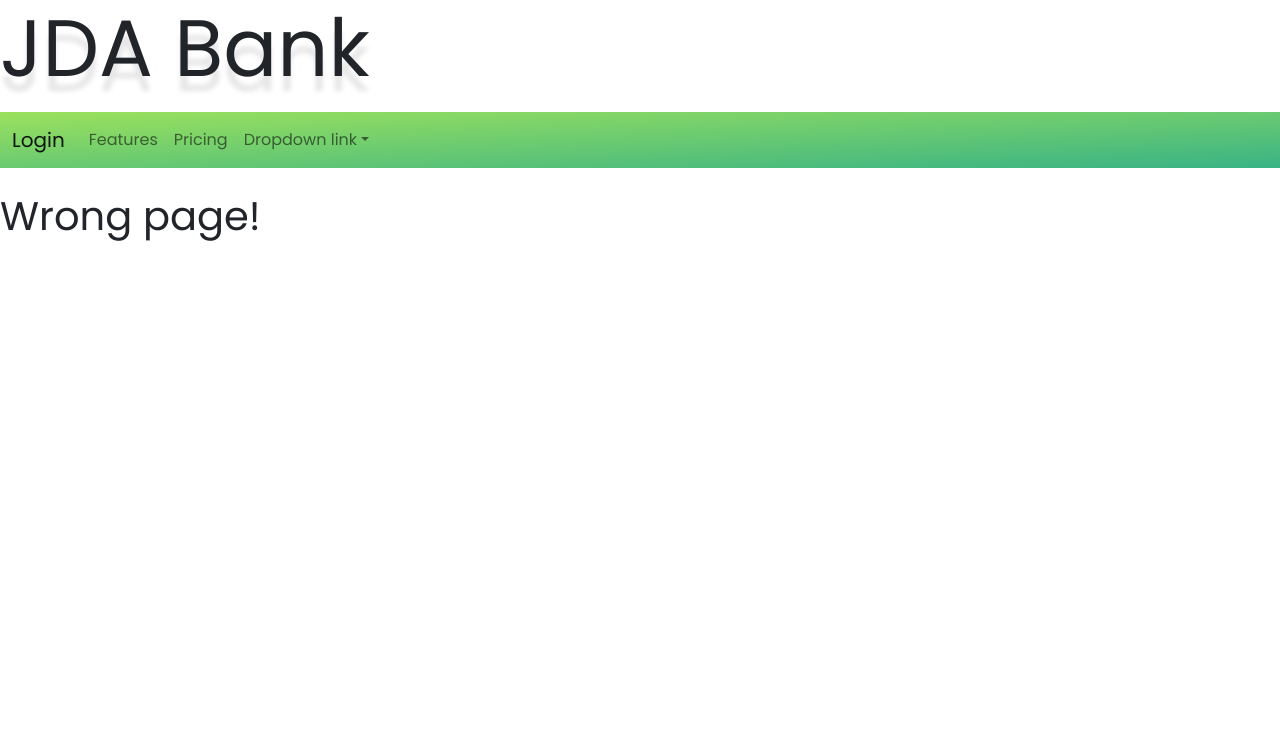
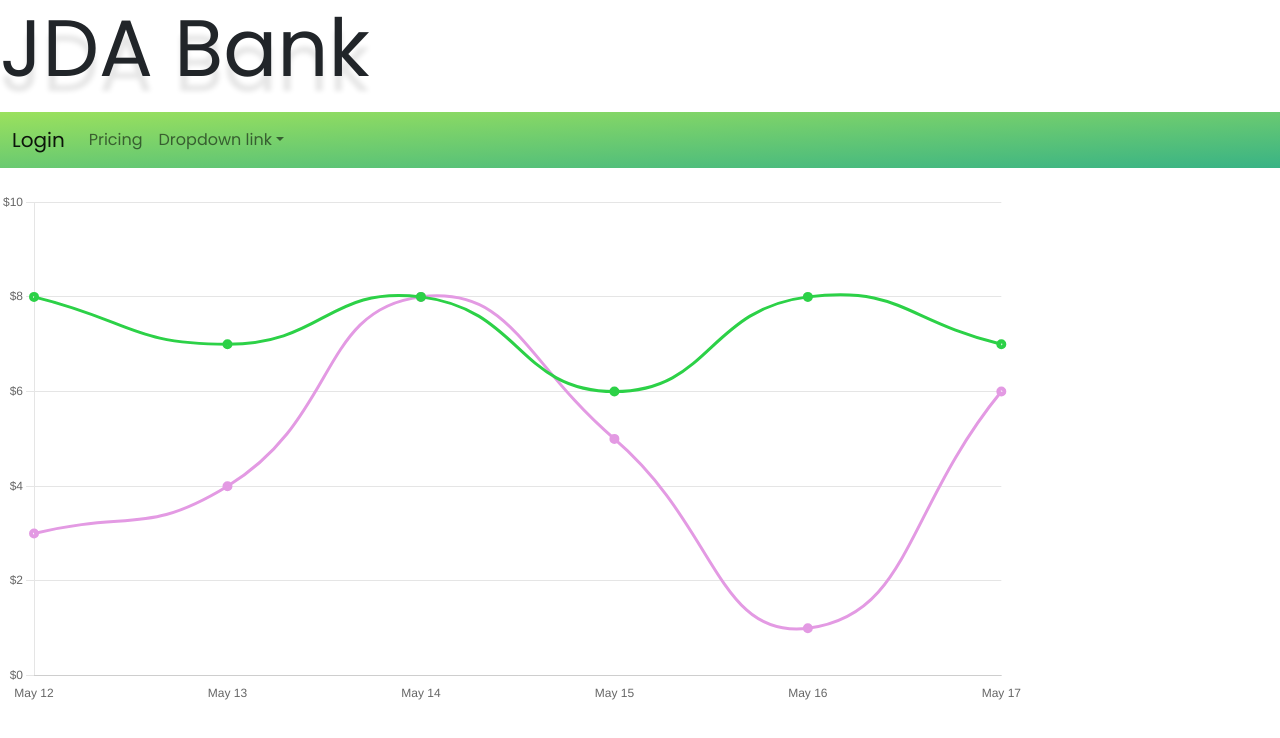
Before and after one commit to Nivix047/JDA-BANK-MERN, a React (Create React App) app in the folder client/: page /usage in a window 1280 px wide. Shown: the top 738 px of the page. Built offline with nearby package versions, Linux system fonts and the light colour scheme.

Commit message:
Added chartjs page

```diff
--- a/client/package.json
+++ b/client/package.json
@@ -15,7 +15,11 @@
     "react-router-dom": "^6.4.4",
     "react-scripts": "5.0.1",
     "web-vitals": "^2.1.4",
-    "bootstrap": "^5.2.2"
+    "bootstrap": "^5.2.2",
+    "chart.js": "^4.0.1",
+    "react-chartjs-2": "^5.0.1"
+
+
   },
   "scripts": {
     "start": "react-scripts start",
--- a/client/src/App.js
+++ b/client/src/App.js
@@ -14,6 +14,7 @@ import Home from "./pages/Home";
 import Login from "./pages/Login";
 import Signup from "./pages/Signup";
 import Contact from "./pages/Contact";
+import Usage from "./pages/Usage";
 
 const httpLink = createHttpLink({
   uri: "/graphql",
@@ -48,6 +49,7 @@ function App() {
             <Route path="/" element={<Home />} />
             <Route path="/login" element={<Login />} />
             <Route path="/signup" element={<Signup />} />
+            <Route path="/usage" element={<Usage />} />
             <Route path="/contact" element={<Contact />} />
             <Route path="*" element={<h1>Wrong page!</h1>} />
           </Routes>
--- a/client/src/components/Navbar/index.js
+++ b/client/src/components/Navbar/index.js
@@ -43,11 +43,15 @@ function Navbar() {
               ) : (
                 <></>
               )}
-              <li className="nav-item">
-                <Link className="nav-link" href="#">
-                  Features
-                </Link>
-              </li>
+              {Auth.loggedIn() ? (
+                <li className="nav-item">
+                  <Link to="/usage" className="nav-link">
+                    Usage
+                  </Link>
+                </li>
+              ) : (
+                <></>
+              )}
               <li className="nav-item">
                 <Link className="nav-link" href="#">
                   Pricing
--- /dev/null
+++ b/client/src/pages/Usage/index.js
@@ -0,0 +1,62 @@
+import React from "react";
+import { Line } from "react-chartjs-2";
+import {
+  Chart as ChartJS,
+  LineElement,
+  CategoryScale,
+  LinearScale,
+  PointElement,
+} from "chart.js";
+
+ChartJS.register(LineElement, CategoryScale, LinearScale, PointElement);
+
+function Usage() {
+  const data = {
+    labels: ["May 12", "May 13", "May 14", "May 15", "May 16", "May 17"],
+    datasets: [
+      {
+        label: "Dataset 1",
+        data: [8, 7, 8, 6, 8, 7, 5, 6],
+        backgroundColor: "transparent",
+        borderColor: "rgb(44, 209, 71)",
+        pointBorderWidth: 4,
+        tension: 0.5,
+      },
+      {
+        label: "Dataset 2",
+        data: [3, 4, 8, 5, 1, 6, 9, 6],
+        backgroundColor: "transparent",
+        borderColor: "rgb(227, 154, 227)",
+        pointBorderWidth: 4,
+        tension: 0.5,
+      },
+    ],
+  };
+  const options = {
+    plugins: {
+      legend: false,
+    },
+    scales: {
+      x: {
+        grid: {
+          display: false,
+        },
+      },
+      y: {
+        min: 0,
+        max: 10,
+        ticks: {
+          stepSize: 2,
+          callback: (value) => "$" + value,
+        },
+      },
+    },
+  };
+  return (
+    <div style={{ width: "80%", height: "80vh", marginleft: "20px" }}>
+      <Line data={data} options={options}></Line>
+    </div>
+  );
+}
+
+export default Usage;
```
Also changed, not shown: client/src/pages/About/index.js (deleted, +0 -28 lines), 2 other files (tests, documents, lock files or other folders).
